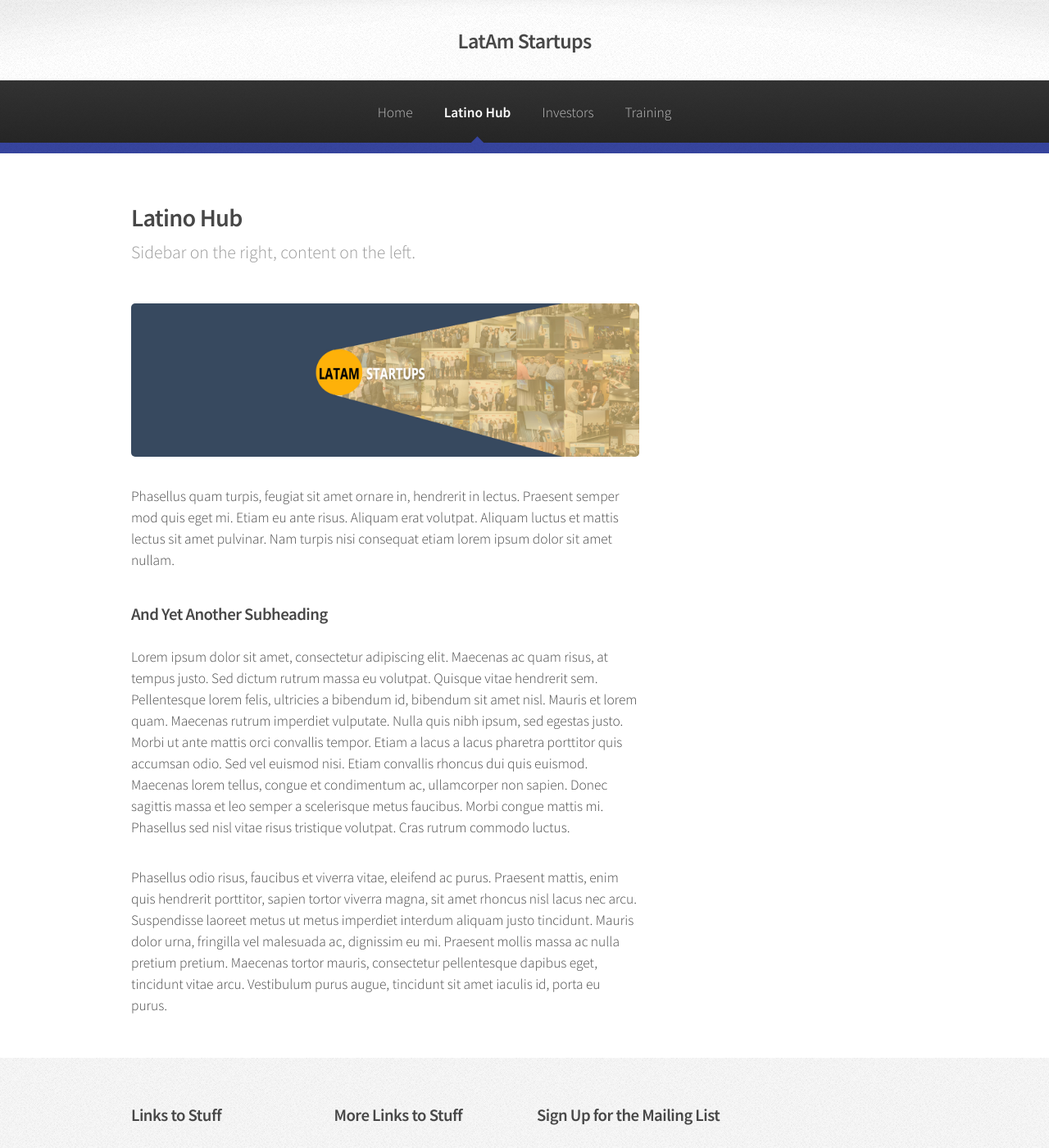
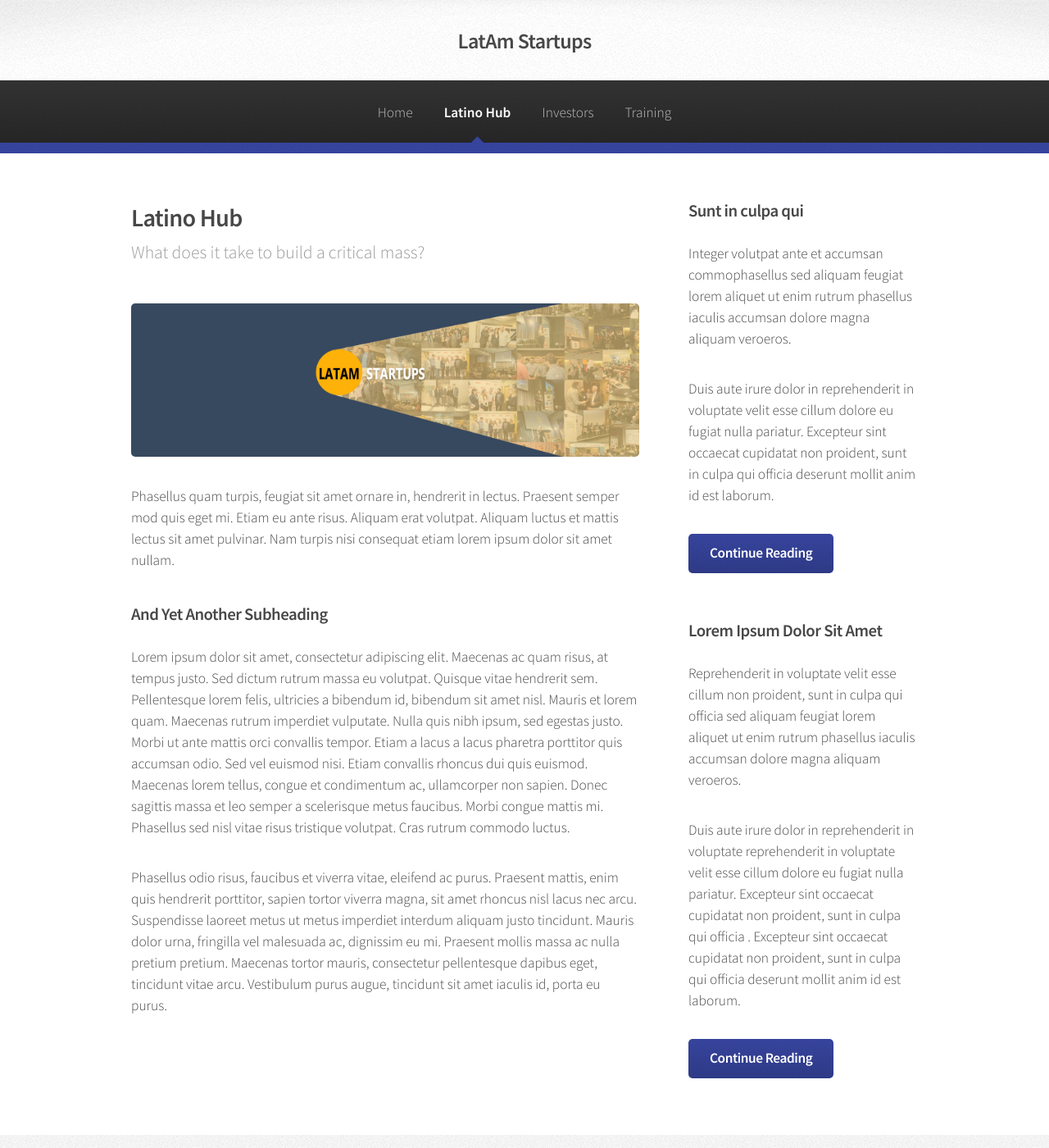
Before and after one commit to LatAmStartups/LatAmStartups.github.io, a Jekyll site: the page built from latino-hub.html, in a window 1280 px wide and 1400 px high. Shown: the whole window at 82% size. Built offline with Jekyll 4.4.1, drawn with Linux system fonts in a browser that asks for light colours.

Commit message:
minor tweaks

```diff
--- a/investors.html
+++ b/investors.html
@@ -1,6 +1,7 @@
 ---
 title: Arcana
 layout: default
+category: investors
 ---
 
 <!-- Main -->
--- a/latino-hub.html
+++ b/latino-hub.html
@@ -15,7 +16,7 @@
 	<article>
 		<header>
 			<h2>Latino Hub</h2>
-									<p>Sidebar on the right, content on the left.</p>
+			<p>What does it take to build a critical mass?</p>
 		</header>
 
 		<span class="image featured"><img src="{{ site.baseurl }}/assets/images/banner.jpg" alt="" /></span>
```
Also changed, not shown: other parts of latino-hub.html (+1 -0 lines), _posts/2014-08-20-another-post.md (+1 -1 lines), _posts/2014-08-25-test-post.md (+1 -1 lines), _posts/2014-08-31-hello-word.md (+1 -1 lines). Lines whose indentation alone changed are shown as unchanged.
